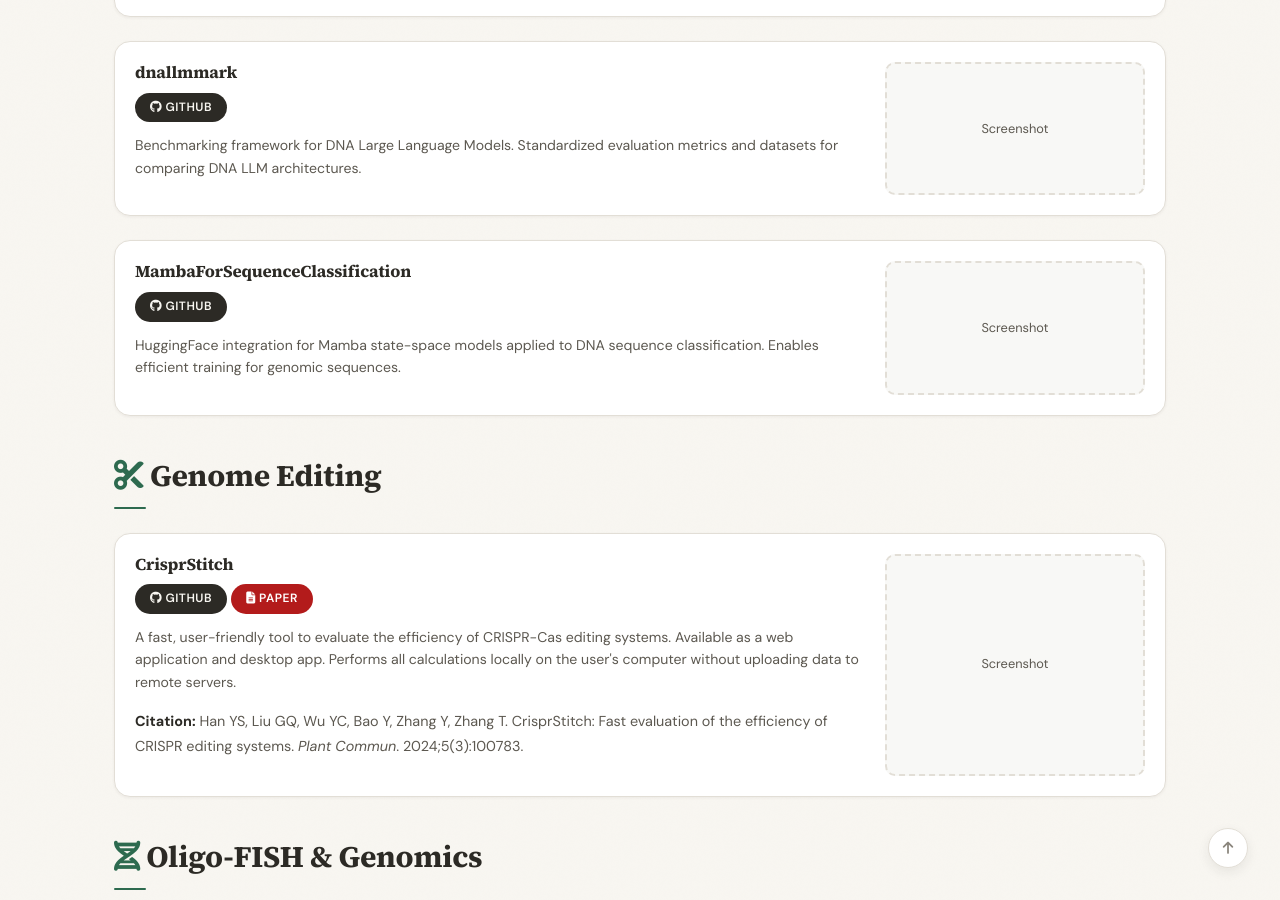
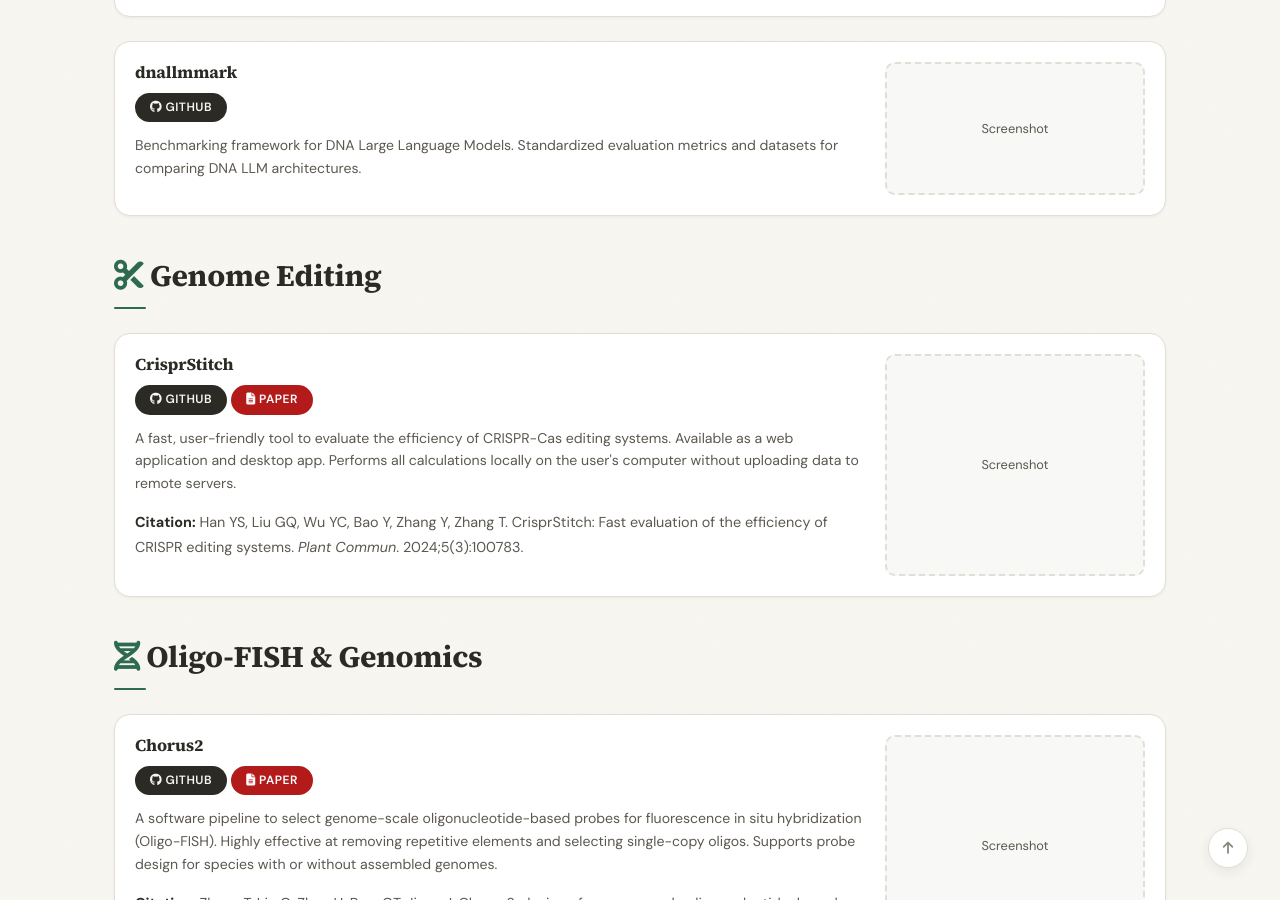
Before and after one commit to zhangtaolab/zhangtaolab.github.io, a Jekyll site: the page built from _pages/software.md, in a window 1280 px wide and 900 px high, scrolled down 902 px. Built offline with Jekyll 4.4.1, drawn with Linux system fonts in a browser that asks for light colours; a style sheet for code colours, icons or effects is not loaded.

Commit message:
fix(quick/software): remove MambaForSequenceClassification card
- delete the 12-line section-card block plus one adjacent blank line (13 lines, pure deletion)
- one of four DNA Large Language Models cards; shared <style> block and all 7 sibling cards untouched
- /software/ page and sitemap entry persist; validator + ci-smoke green

```diff
--- a/_pages/software.md
+++ b/_pages/software.md
@@ -69,19 +69,6 @@ permalink: /software/
 </div>
 </div>
 
-<div class="section-card" markdown="0">
-<div class="software-card">
-<div class="software-body">
-<h4>MambaForSequenceClassification</h4>
-<div class="pub-actions" style="margin-bottom: var(--space-3);">
-<a href="https://github.com/zhangtaolab/MambaForSequenceClassification" class="btn-pill btn-git" target="_blank"><i class="fa-brands fa-github"></i> GitHub</a>
-</div>
-<p style="font-size: 0.88rem; color: var(--text-secondary); line-height: 1.6;">HuggingFace integration for Mamba state-space models applied to DNA sequence classification. Enables efficient training for genomic sequences.</p>
-</div>
-<div class="software-thumb-placeholder">Screenshot</div>
-</div>
-</div>
-
 <h2 class="section-heading"><i class="fa-solid fa-scissors" style="color: var(--accent);"></i> Genome Editing</h2>
 
 <div class="section-card" markdown="0">
```
